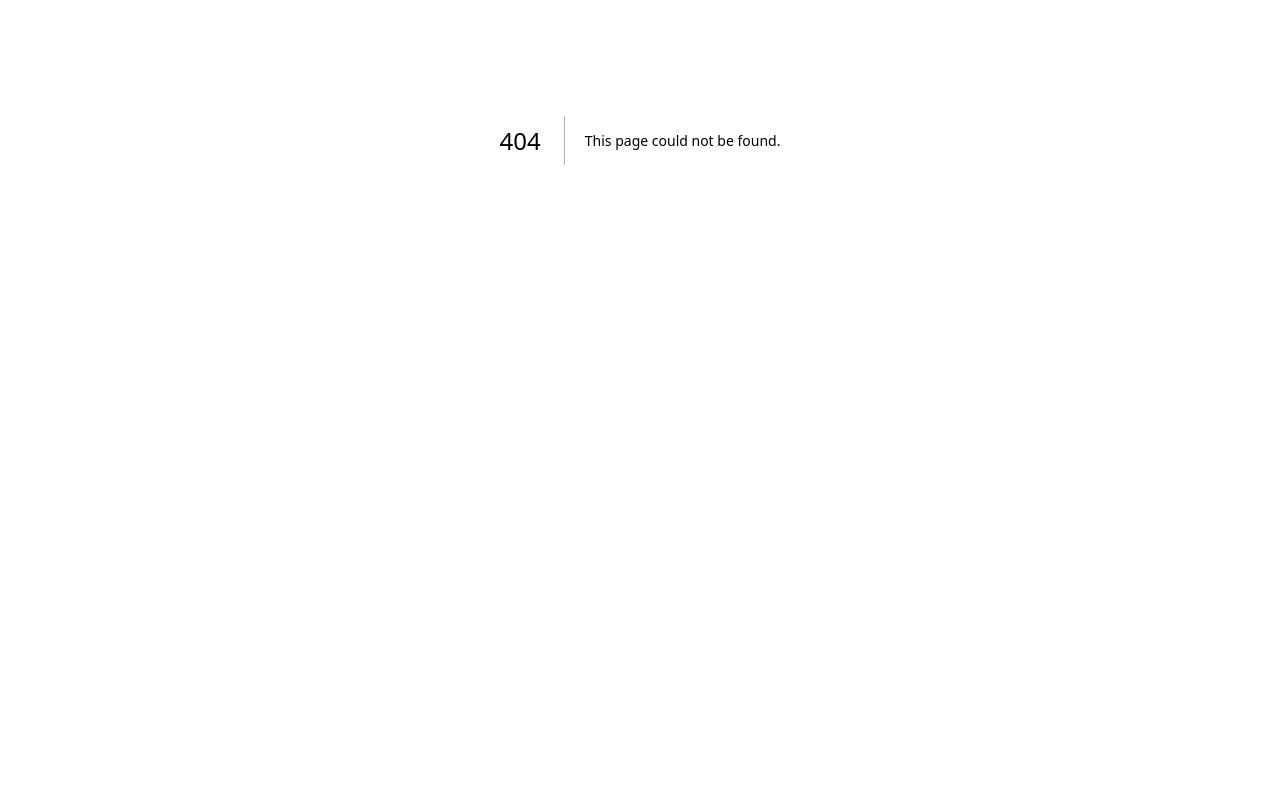
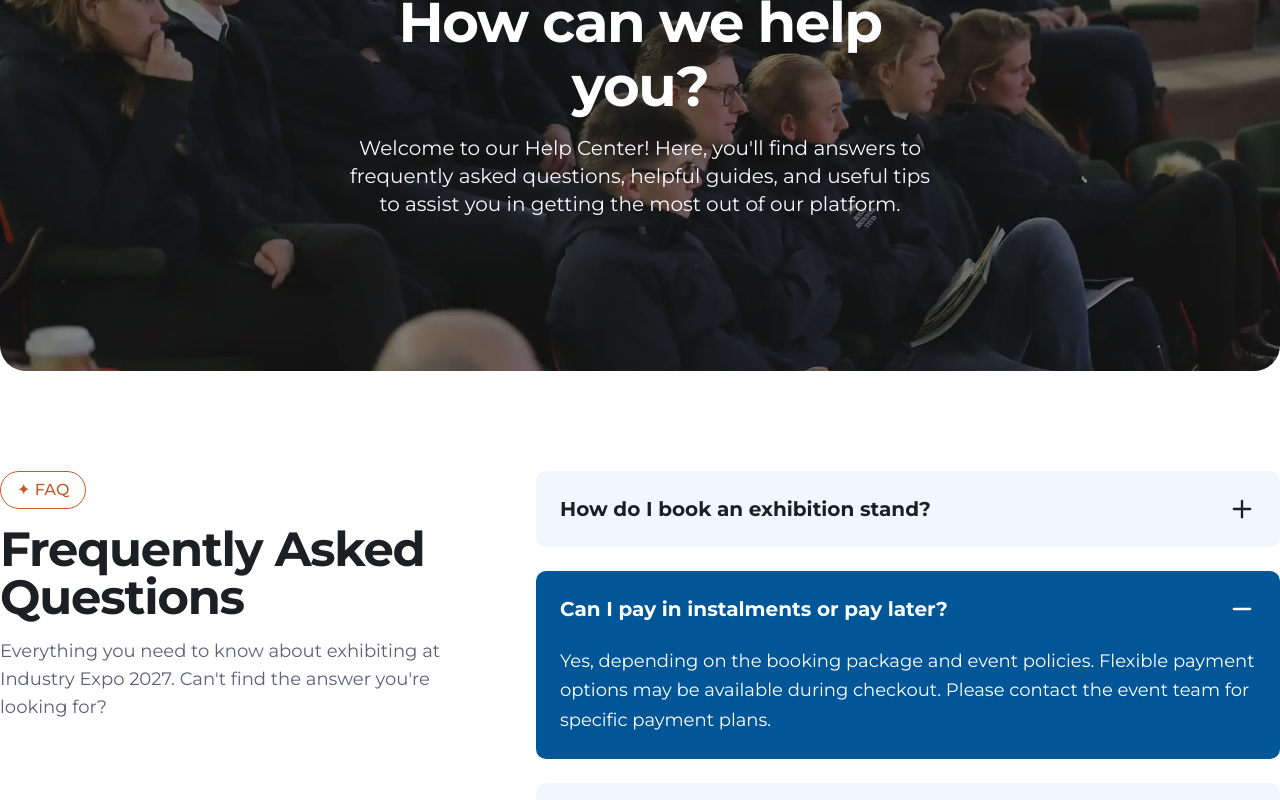
Before and after one commit to backbencherstudio/hanoijane01, a Next.js app: page /faq in a window 1280 px wide. Before the commit this address had no page. Shown: the part 260-1060 px from the top of the page. Before the commit the page ends 800 px from the top, so only its background shows below. Built offline with nearby package versions, Linux system fonts and the light colour scheme.

Commit message:
faqs page added

```diff
--- /dev/null
+++ b/app/(root)/faq/page.tsx
@@ -0,0 +1,61 @@
+import FAQAccordion from "@/components/ui/FAQAccordion";
+import { faqData } from "@/data/faqData";
+import React from "react";
+
+const FAQPage = () => {
+  return (
+    <div>
+      <section className="max-w-380 h-80 md:h-100 lg:h-120 xl:h-133.75 mx-auto rounded-4xl overflow-hidden flex justify-center items-center bg-[url('/assets/faq.webp')] bg-cover bg-center padding-default relative">
+        <div className="bg-black/50 absolute top-0 left-0 w-full h-full contrast-75"></div>
+        <div className="container relative  z-10">
+          {/* Heading */}
+          <div className="flex flex-col items-center mx-auto text-center justify-center max-w-150 text-white">
+            <h2 className="text-3xl md:text-4xl lg:text-[56px] font-bold tracking-tight  leading-8 md:leading-10 lg:leading-16">
+              How can we help you?
+            </h2>
+
+            <p className="mx-auto mt-2 lg:mt-4 text-sm md:text-base lg:text-xl font-normal text-[#F9F9FF]">
+              Welcome to our Help Center! Here, you&apos;ll find answers to
+              frequently asked questions, helpful guides, and useful tips to
+              assist you in getting the most out of our platform.
+            </p>
+          </div>
+        </div>
+      </section>
+      {/* content */}
+      <div className="container padding-default">
+        <div className="grid grid-cols-1 lg:grid-cols-5 gap-15">
+          {/* left side */}
+          <div className="col-span-full lg:col-span-2 ">
+            {/* Badge */}
+            <div className="flex justify-start">
+              <div className="inline-flex items-center gap-2 rounded-full px-4 py-1.5 font-medium border border-[#C25B29] text-[#C25B29] mb-4">
+                ✦ FAQ
+              </div>
+            </div>
+
+            {/* Heading */}
+            <div className="">
+              <h2 className="text-3xl md:text-4xl lg:text-5xl font-bold tracking-tight text-text-primary leading-8 md:leading-10 lg:leading-12">
+                Frequently Asked Questions
+              </h2>
+
+              <p className="mx-auto mt-2 lg:mt-4 text-sm md:text-base lg:text-lg text-accent font-normal">
+                Everything you need to know about exhibiting at Industry Expo
+                2027. Can&apos;t find the answer you&apos;re looking for?
+              </p>
+            </div>
+          </div>
+
+          {/* content - right side */}
+          <div className="col-span-full lg:col-span-3">
+            <FAQAccordion faqData={faqData} />
+            <div className="w-full flex justify-center items-center"></div>
+          </div>
+        </div>
+      </div>
+    </div>
+  );
+};
+
+export default FAQPage;
--- a/app/(root)/pricing/page.tsx
+++ b/app/(root)/pricing/page.tsx
@@ -16,7 +16,7 @@ const PricingPage = () => {
               Simple, Transparent Exhibition Pricing
             </h2>
 
-            <p className="mx-auto mt-2 lg:mt-4 text-sm md:text-base lg:text-xl font-normal">
+            <p className="mx-auto mt-2 lg:mt-4 text-sm md:text-base lg:text-xl font-normal text-[#F9F9FF]">
               Choose from Standard, Double, or Outdoor stands. No hidden fees.
               Everything you need to make your mark at Industry Expo 2027.
             </p>
--- a/components/home/FAQ.tsx
+++ b/components/home/FAQ.tsx
@@ -4,6 +4,7 @@ import FAQAccordion from "../ui/FAQAccordion";
 import { faqData } from "@/data/faqData";
 
 const FAQ = () => {
+  const faqs = faqData.slice(0, 5);
   return (
     <section className="bg-background padding-default">
       <div className="container">
@@ -36,11 +37,11 @@ const FAQ = () => {
 
           {/* content - right side */}
           <div className="col-span-full lg:col-span-3">
-            <FAQAccordion faqData={faqData} />
+            <FAQAccordion faqData={faqs} />
             <div className="w-full flex justify-center items-center">
-            <ButtonGroup className="mt-12 px-6 lg:hidden">
-              View More FAQ
-            </ButtonGroup>
+              <ButtonGroup className="mt-12 px-6 lg:hidden">
+                View More FAQ
+              </ButtonGroup>
             </div>
           </div>
         </div>
--- a/data/faqData.ts
+++ b/data/faqData.ts
@@ -3,30 +3,48 @@ export const faqData = [
     id: 1,
     question: "How do I book an exhibition stand?",
     answer:
-      'Browse the interactive floor map, click on any green (available) stand, review details including size, price, and location, then click "Book Now". You will be guided through registration, stand selection, document upload, and payment, all within our online portal.',
+      'Browse the interactive floor map, click on any available stand, review details including size, price, and location, then click "Book Now". You will be guided through registration, stand selection, document upload, and payment through the online portal.',
   },
   {
     id: 2,
     question: "Can I pay in instalments or pay later?",
     answer:
-      "Yes. Depending on the organizer's payment policy, you can either pay the full amount during booking or make a partial payment and complete the remaining balance before the payment deadline.",
+      "Yes, depending on the booking package and event policies. Flexible payment options may be available during checkout. Please contact the event team for specific payment plans.",
   },
   {
     id: 3,
     question: "What documents are required to complete my booking?",
     answer:
-      "Typically, exhibitors need to submit company registration documents, insurance certificates, safety statements, and any other documents requested by the event organizers.",
+      "Typically, you will need company registration details, contact information, billing information, and any required compliance documents related to your exhibition stand.",
   },
   {
     id: 4,
     question: "Can I upgrade my stand after booking?",
     answer:
-      "Yes, subject to stand availability. You can contact the organizing team or use your exhibitor dashboard to request an upgrade.",
+      "Yes. Subject to availability, you can upgrade your stand size, location, or add additional services through your exhibitor dashboard or by contacting support.",
   },
   {
     id: 5,
     question: "How do I get support if I encounter an issue?",
     answer:
-      "You can contact the support team via email, phone, or the contact form available on the platform. Support details are available in your exhibitor dashboard.",
+      "You can reach our support team via email, phone, or the contact form available in the exhibitor portal. Our team will assist you as quickly as possible.",
   },
-];
+  {
+    id: 6,
+    question: "Where can I find help if I run into a problem?",
+    answer:
+      "Visit the Help Center in your exhibitor dashboard for guides, FAQs, and support contact details. Live assistance may also be available during event hours.",
+  },
+  {
+    id: 7,
+    question: "Where can I find assistance if I experience a problem?",
+    answer:
+      "Assistance is available through our support channels, including email, phone, and chat. You can also submit a support ticket directly from your account.",
+  },
+  {
+    id: 8,
+    question: "Where can I find help if I run into a problem?",
+    answer:
+      "For any technical or booking-related issues, please contact our support team or refer to the Help Center for troubleshooting resources and guidance.",
+  },
+];;
```
Also changed, not shown: public/assets/faq.webp (added).
